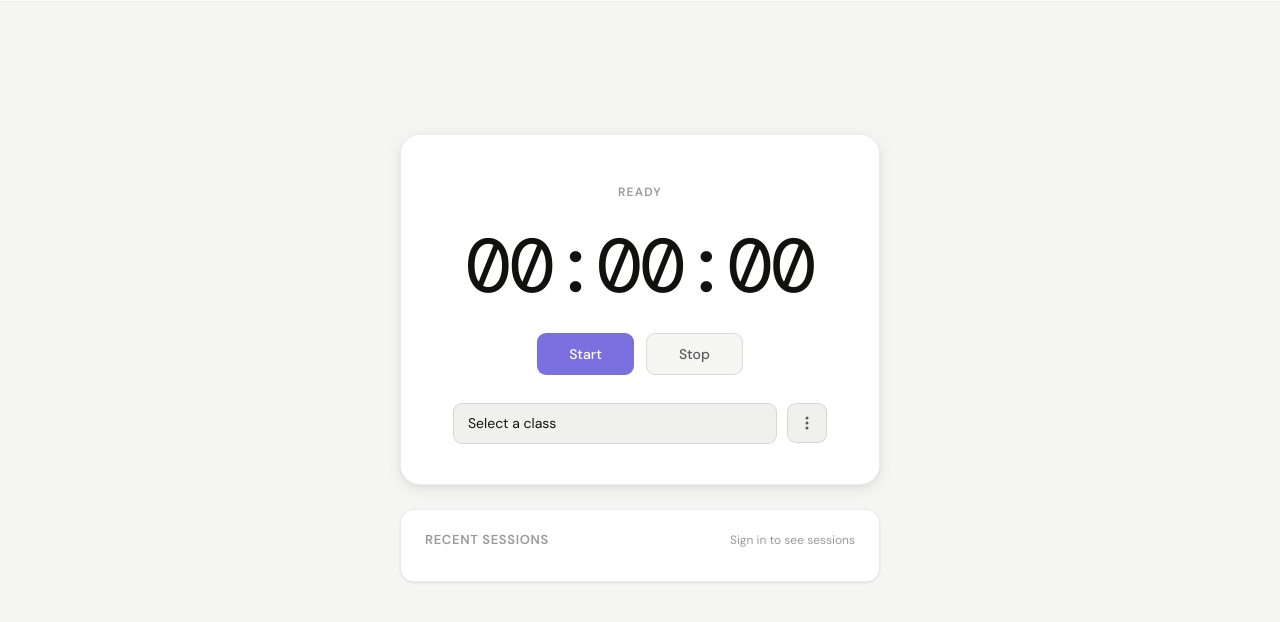
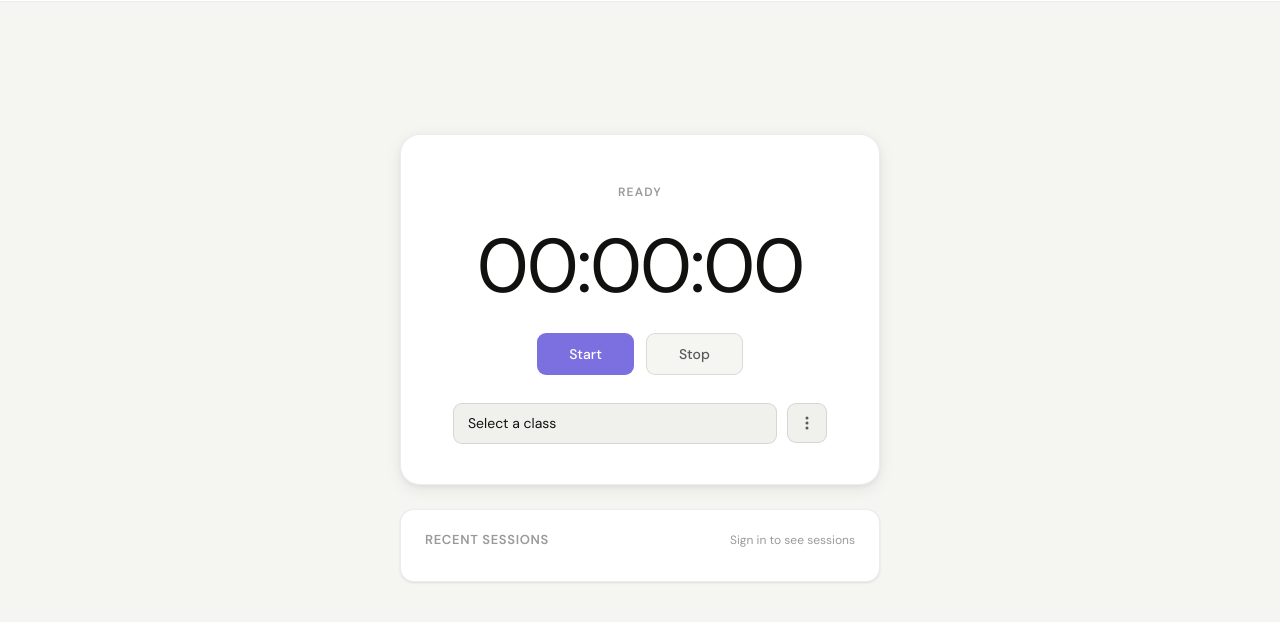
Before and after one commit to sadeg9/TimerRevamp, a plain HTML site: page index.html in a window 1280 px wide. Shown: the part 54-676 px from the top of the page. Drawn offline with nearby package versions, Linux system fonts and the light colour scheme; no server answers.

Commit message:
change timer font

```diff
--- a/index.html
+++ b/index.html
@@ -6,6 +6,10 @@
     <title>Study Timer v2</title>
     <link rel="stylesheet" href="style.css" />
     <link rel="preconnect" href="https://fonts.googleapis.com" />
+    <link
+      href="https://fonts.googleapis.com/css2?family=Montserrat:wght@400;500;600;700&display=swap"
+      rel="stylesheet"
+    />
     <link
       href="https://fonts.googleapis.com/css2?family=DM+Sans:ital,opsz,wght@0,9..40,300;0,9..40,400;0,9..40,500;0,9..40,600;1,9..40,300&family=DM+Mono:wght@400;500&display=swap"
       rel="stylesheet"
--- a/style.css
+++ b/style.css
@@ -155,7 +155,7 @@ body {
 .timer-status.saved   { color: var(--accent); }
 
 .clock {
-  font-family: var(--mono);
+  font-family: 'DM Sans', system-ui, sans-serif;
   font-size: 76px;
   font-weight: 400;
   letter-spacing: -2px;
```
